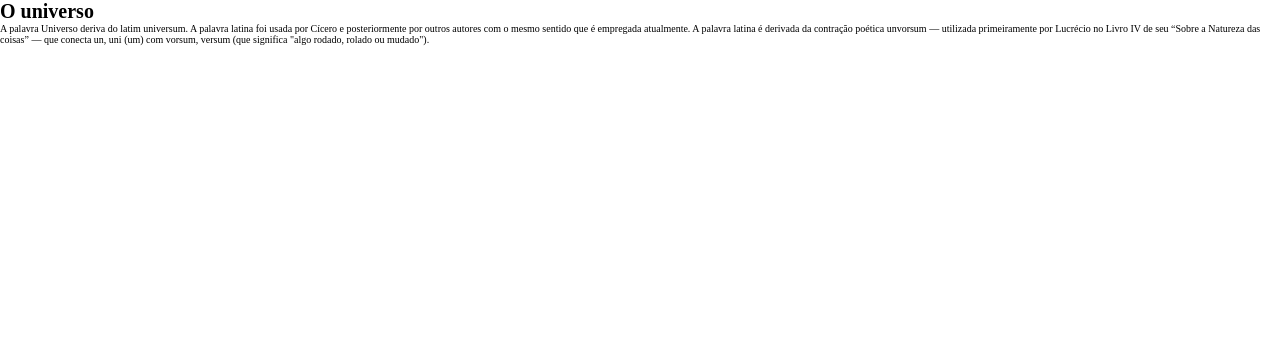
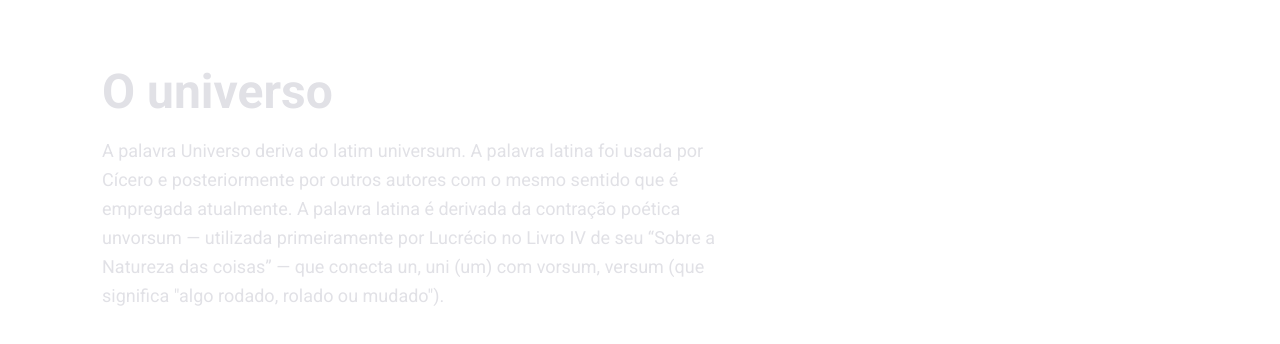
Before and after one commit to PedroMartinelli/SPAProject, a plain HTML site: page pages/universe.html in a window 1280 px wide. Drawn offline with Linux system fonts and the light colour scheme.

Commit message:
main das pages secundárias

```diff
--- a/pages/exploration.html
+++ b/pages/exploration.html
@@ -10,9 +10,10 @@
 
   <link rel="preconnect" href="https://fonts.googleapis.com">
   <link rel="preconnect" href="https://fonts.gstatic.com" crossorigin>
-  <link rel="stylesheet" href="homeStyle.css">
+  <link rel="stylesheet" href="universeStyle.css">
 </head>
 
+<body>
   <main>
     <h1>Exploração</h1>
     <p>Os corpos celestes e astros sempre foram motivo de grande fascinação na humanidade. Há registros de gregos, mesopotâmicos e astecas descrevendo vários acontecimentos celestes.
@@ -20,3 +21,4 @@
       alemão Hermann Oberth e o estadunidense Robert Goddard.
     </p>
   </main>
+</body>
--- a/pages/homeStyle.css
+++ b/pages/homeStyle.css
@@ -33,3 +33,7 @@ div button {
   color: #FFF;
   padding: 1.2rem 3.2rem;
 }
+
+div button:hover {
+  cursor: pointer;
+}
--- a/pages/universe.html
+++ b/pages/universe.html
@@ -10,9 +10,10 @@
 
   <link rel="preconnect" href="https://fonts.googleapis.com">
   <link rel="preconnect" href="https://fonts.gstatic.com" crossorigin>
-  <link rel="stylesheet" href="homeStyle.css">
+  <link rel="stylesheet" href="universeStyle.css">
 </head>
 
+<body>
   <main>
     <h1>O universo</h1>
     <p>A palavra Universo deriva do latim universum. A palavra latina foi usada por Cícero e posteriormente por outros autores com o mesmo sentido que é empregada atualmente.
@@ -20,3 +21,4 @@
       com vorsum, versum (que significa "algo rodado, rolado ou mudado").
     </p>
   </main>
+</body>
--- a/pages/universeStyle.css
+++ b/pages/universeStyle.css
@@ -3,3 +3,31 @@
   margin: 0;
   box-sizing: border-box;
 }
+
+:root {
+  font-size: 62.5%;
+}
+
+main {
+  margin: 6.3rem 10.2rem;
+
+  font-family: 'Roboto', sans-serif;
+}
+
+h1 {
+  font-size: 4.8rem;
+  font-weight: 700;
+  color: #E1E1E6;
+
+  margin-bottom: 1.6rem;
+}
+
+p {
+  font-size: 1.8rem;
+  font-weight: 400;
+  color: #E1E1E6;
+
+  line-height: 2.9rem;
+
+  width: 64.8rem;
+}
```
Also changed, not shown: index.html (+3 -9 lines), 1 other file. Lines whose indentation alone changed are shown as unchanged.
